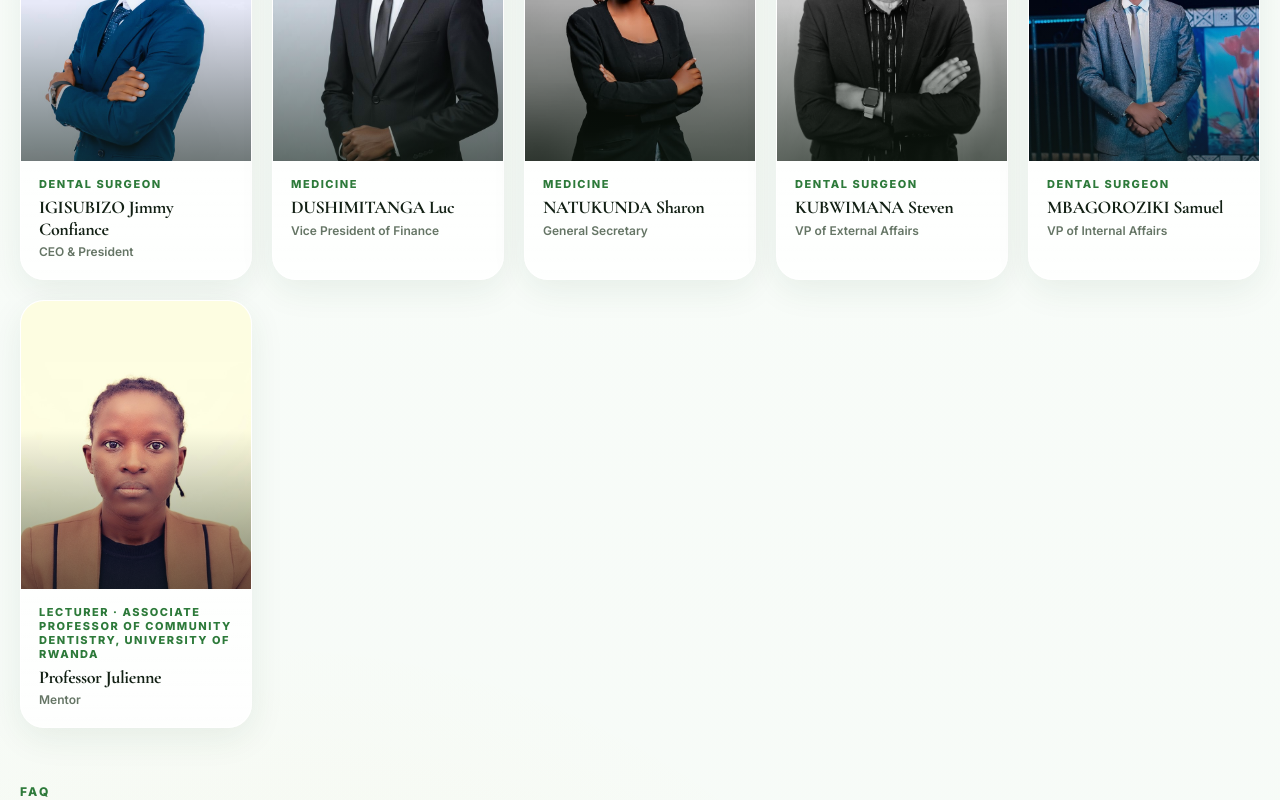
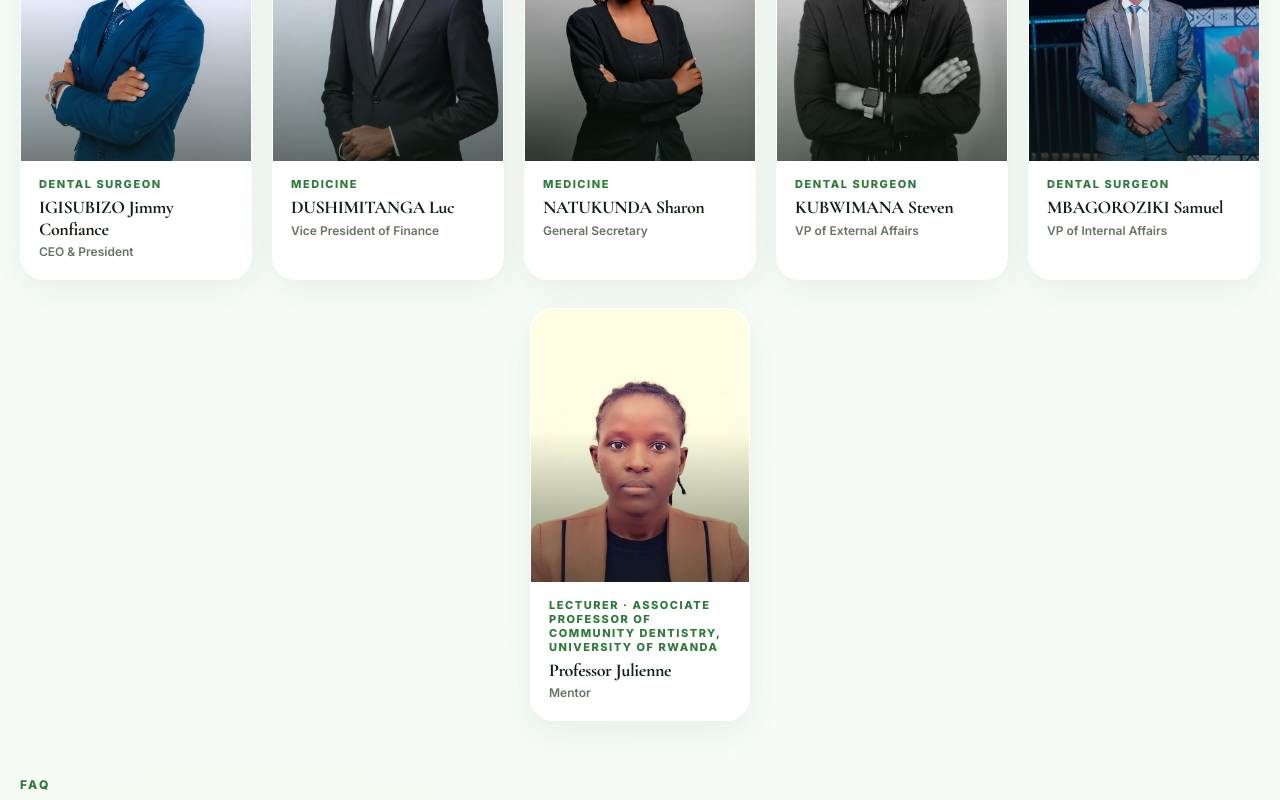
Before and after one commit to erwinatibor/rdms-website, a React (Vite) app: page /about in a window 1280 px wide. Shown: the part 1643-2443 px from the top of the page. Built offline with nearby package versions, Linux system fonts and the light colour scheme.

Commit message:
Fit 5 leadership members in one row, mentor below

```diff
--- a/src/components/About.jsx
+++ b/src/components/About.jsx
@@ -23,7 +23,7 @@ const faqs = [
   },
 ];
 
-const team = [
+const leadership = [
   {
     name: 'IGISUBIZO Jimmy Confiance',
     position: 'CEO & President',
@@ -54,13 +54,14 @@ const team = [
     occupation: 'Dental Surgeon',
     photo: '/MBAGOROZIKI Samuel.jpeg',
   },
-  {
-    name: 'Professor Julienne',
-    position: 'Mentor',
-    occupation: 'Lecturer · Associate Professor of Community Dentistry, University of Rwanda',
-    photo: '/Julienne.jpeg',
-  },
 ];
+
+const mentor = {
+  name: 'Professor Julienne',
+  position: 'Mentor',
+  occupation: 'Lecturer · Associate Professor of Community Dentistry, University of Rwanda',
+  photo: '/Julienne.jpeg',
+};
 
 function FAQ() {
   const [open, setOpen] = useState(null);
@@ -131,7 +132,7 @@ export default function About() {
             <p>The dedicated professionals driving RDMS Rwanda's mission forward.</p>
           </div>
           <div className="team-grid">
-            {team.map((member) => (
+            {leadership.map((member) => (
               <div className="team-card reveal" key={member.name}>
                 <div className="team-photo-wrap">
                   <img src={member.photo} alt={member.name} className="team-photo" />
@@ -144,6 +145,20 @@ export default function About() {
                 </div>
               </div>
             ))}
+          </div>
+
+          <div className="mentor-row reveal">
+            <div className="team-card team-card-mentor">
+              <div className="team-photo-wrap">
+                <img src={mentor.photo} alt={mentor.name} className="team-photo" />
+                <div className="team-photo-overlay" />
+              </div>
+              <div className="team-info">
+                <div className="team-occupation">{mentor.occupation}</div>
+                <h3 className="team-name">{mentor.name}</h3>
+                <div className="team-position">{mentor.position}</div>
+              </div>
+            </div>
           </div>
         </div>
 
--- a/src/index.css
+++ b/src/index.css
@@ -1468,6 +1468,17 @@ footer {
   gap: 20px;
 }
 
+.mentor-row {
+  display: flex;
+  justify-content: center;
+  margin-top: 28px;
+}
+
+.mentor-row .team-card-mentor {
+  max-width: 220px;
+  width: 100%;
+}
+
 .team-card {
   border-radius: 24px;
   overflow: hidden;
```
